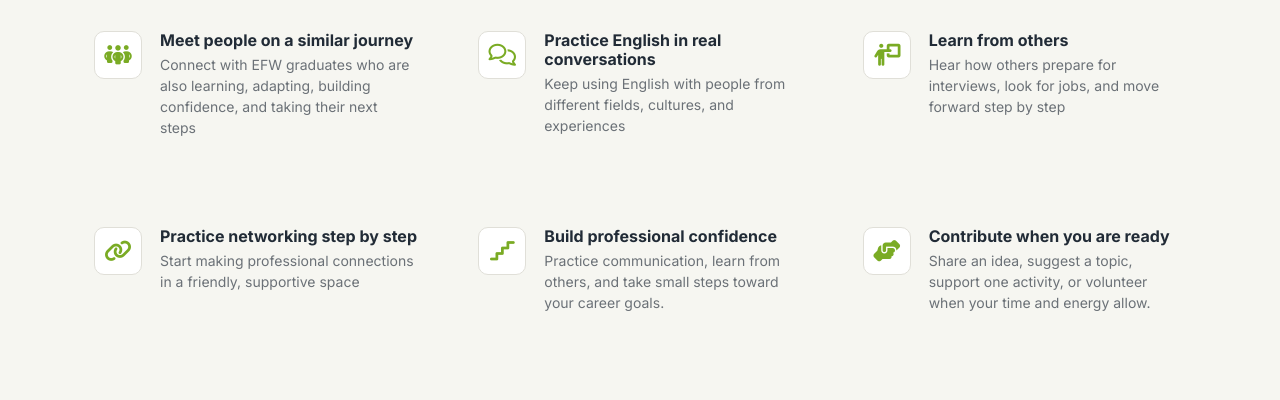
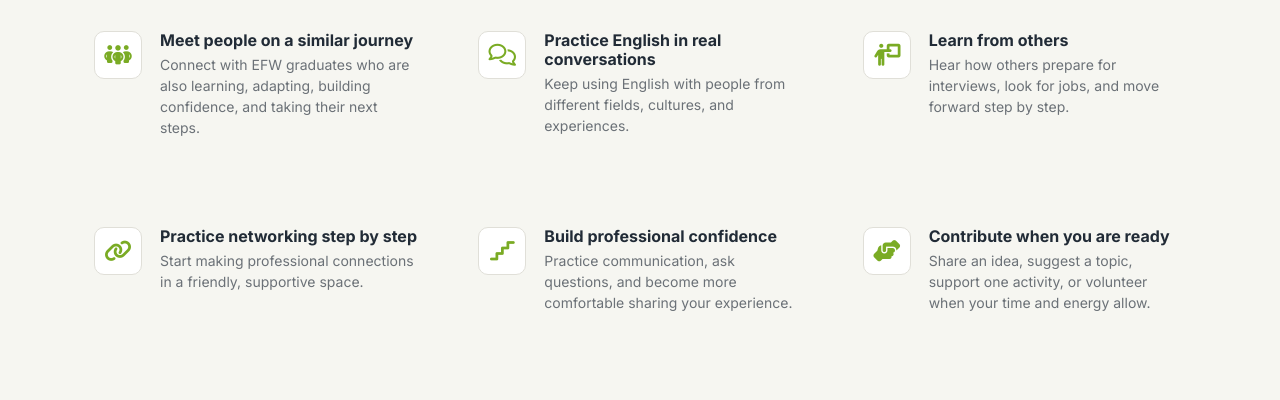
Before and after one commit to alumni-efw/alumni-efw.github.io, a Jekyll site: the page built from index.html, in a window 1280 px wide and 1400 px high, scrolled down 499 px. Shown: the part 150-550 px from the top of the window. Built offline with Jekyll 4.4.1, drawn with Linux system fonts in a browser that asks for light colours.

Commit message:
updated WhatsApp link and mobile nav style

```diff
--- a/_config.yml
+++ b/_config.yml
@@ -30,8 +30,7 @@
 
 # custom variable
 linkedin_groupid: 17798005
-#whatsapp_link: https://chat.whatsapp.com/GTNYq7YzEYn0BGb6N1qcED?mode=gi_t
-whatsapp_link: https://chat.whatsapp.com
+whatsapp_link: https://chat.whatsapp.com/GTNYq7YzEYn0BGb6N1qcED
 efw_link: https://www.hopelink.org/programs/english-for-work/
 
 
--- a/_sass/_header.scss
+++ b/_sass/_header.scss
@@ -73,10 +73,8 @@
   color: $dark-font-color;
   font-weight: 700;
   @media (max-width: 768px) {
-    border: 1px solid $brand-green-color;
-    border-radius: 8px;
+    text-decoration: underline;
   }
-
 }
 .site-nav .nav-link.active::after {
   background: $brand-green-color;
@@ -122,12 +120,12 @@
   .site-nav.active {
     display: block;
     border-top: 0px;
+
   }
   .site-nav .nav-menu {
-    align-items: stretch;
     flex-direction: column;
     gap: 0;
-    margin-left: auto;
+    margin: auto;
     width: max-content;
   }
   .site-nav .nav-menu li {
@@ -137,7 +135,7 @@
   .site-nav .nav-link,
   .site-nav .nav-link:hover {
     height: 40px;
-    justify-content: flex-start;
+    justify-content: center;
     padding: 10px 14px;
     width: 100%;
   }
--- a/index.html
+++ b/index.html
@@ -65,35 +65,35 @@
           <div class="benefit-icon"><i class="fa-solid fa-people-group"></i></div>
           <div class="benefit-text">
             <h3 class="item-heading">Meet people on a similar journey</h3>
-            <p>Connect with EFW graduates who are also learning, adapting, building confidence, and taking their next steps</p>
+            <p>Connect with EFW graduates who are also learning, adapting, building confidence, and taking their next steps.</p>
           </div>
         </div>
         <div class="benefit-item">
           <div class="benefit-icon"><i class="fa-regular fa-comments"></i></div>
           <div class="benefit-text">
             <h3 class="item-heading">Practice English in real conversations</h3>
-            <p>Keep using English with people from different fields, cultures, and experiences</p>
+            <p>Keep using English with people from different fields, cultures, and experiences.</p>
           </div>
         </div>
         <div class="benefit-item">
           <div class="benefit-icon"><i class="fa-solid fa-person-chalkboard"></i></div>
           <div class="benefit-text">
             <h3 class="item-heading">Learn from others</h3>
-            <p>Hear how others prepare for interviews, look for jobs, and move forward step by step</p>
+            <p>Hear how others prepare for interviews, look for jobs, and move forward step by step.</p>
           </div>
         </div>
         <div class="benefit-item">
           <div class="benefit-icon"><i class="fa-solid fa-link"></i></div>
           <div class="benefit-text">
             <h3 class="item-heading">Practice networking step by step</h3>
-            <p>Start making professional connections in a friendly, supportive space</p>
+            <p>Start making professional connections in a friendly, supportive space.</p>
           </div>
         </div>
         <div class="benefit-item">
           <div class="benefit-icon"><i class="fa-solid fa-stairs"></i></div>
           <div class="benefit-text">
             <h3 class="item-heading">Build professional confidence</h3>
-            <p>Practice communication, learn from others, and take small steps toward your career goals.</p>
+            <p>Practice communication, ask questions, and become more comfortable sharing your experience.</p>
           </div>
         </div>
 
```
